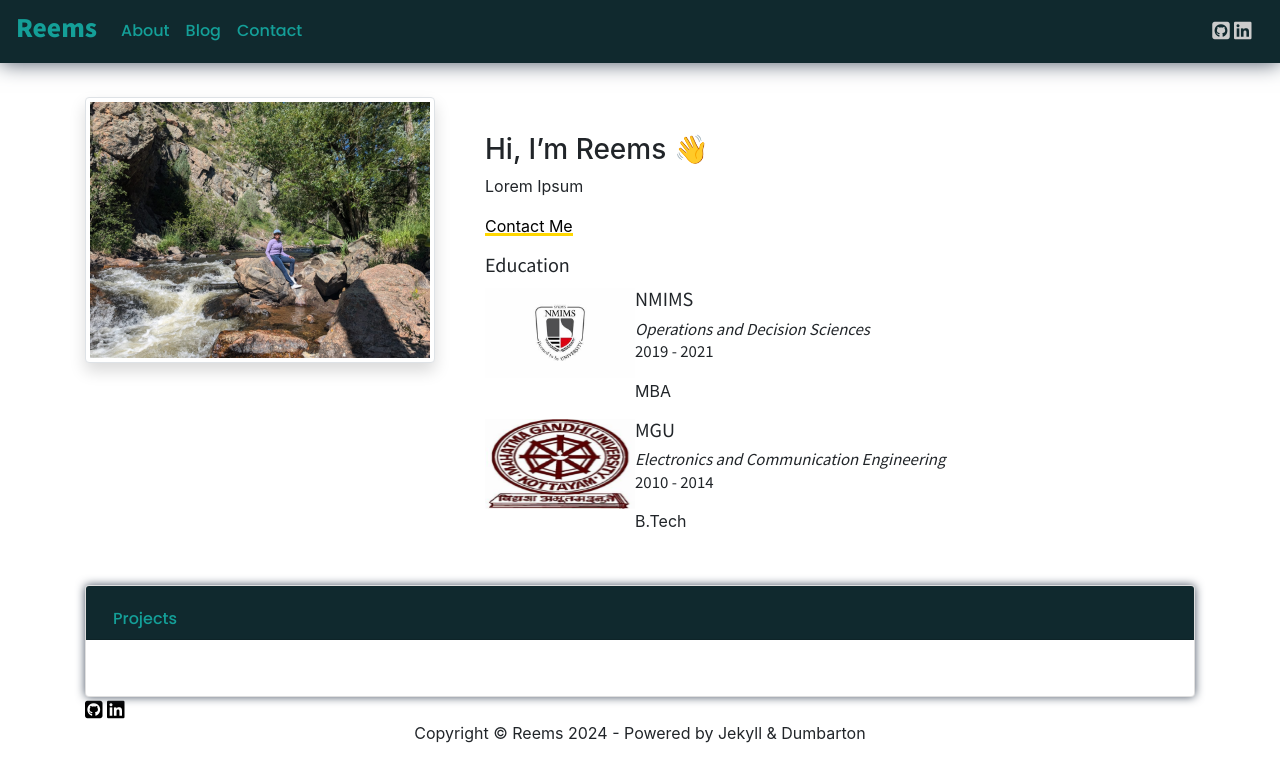
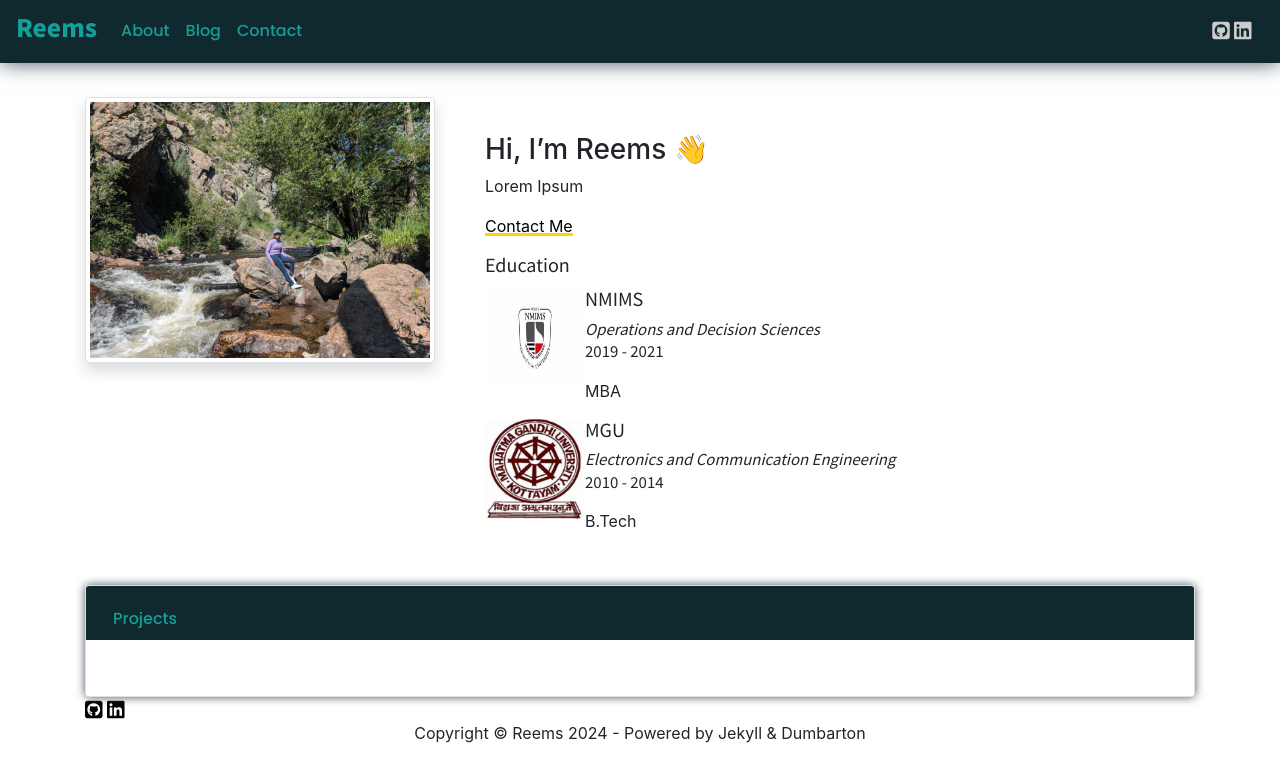
Before and after one commit to reemstk/reemstk.github.io, a Jekyll site: the page built from index.md, in a window 1280 px wide. Shown: the top 782 px of the page. Built offline with Jekyll 4.4.1, drawn with Linux system fonts in a browser that asks for light colours; nearby versions of some CDN libraries; comment, search, counter and statistics services are not loaded; our own code applies the rules of GitHub Pages for plain Markdown files.

Commit message:
Update education.html

```diff
--- a/_includes/education.html
+++ b/_includes/education.html
@@ -3,7 +3,7 @@
 <ul class="list-unstyled">
   {% for entry in site.data.education %}
   <li class="media">
-    <img src="{{ entry.Icon }}" class="img-fluid" style="aspect-ratio: auto; height: 90px; width: 150px; "alt="Icon for {{ entry.School }}">
+    <img src="{{ entry.Icon }}" class="img-fluid" style="aspect-ratio: auto; height: 100px; width: 100px; "alt="Icon for {{ entry.School }}">
     <div class="media-body">
       <h5 style="font-family:{{ theme.education-entry-font}};font-size:{{ theme.education-entry-size }};color:{{theme.education-font-color}};">{{ entry.School }}</h5>
       <p style="font-family:{{ theme.education-entry-font}};font-size:{{ theme.education-section-size }};color:{{theme.education-font-color}};">
```
